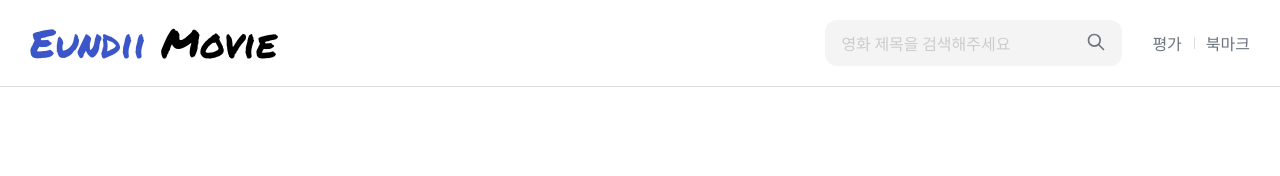
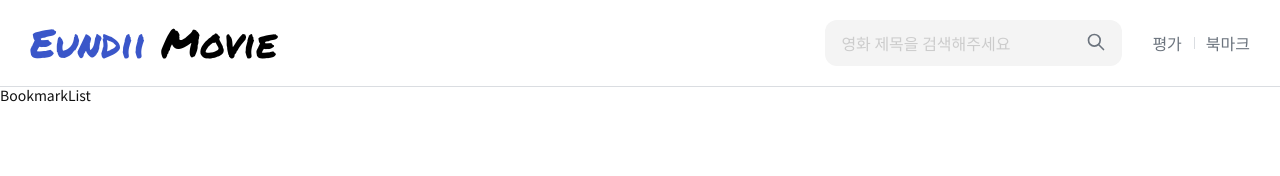
Before and after one commit to eundii/movie-review, a React (Create React App) app: page /bookmark in a window 1280 px wide. Shown: the top 176 px of the page. Built offline with nearby package versions, Linux system fonts and the light colour scheme.

Commit message:
bookmarklist 추가

```diff
--- a/src/App.js
+++ b/src/App.js
@@ -10,6 +10,7 @@ import ReviewDetail from "./pages/ReviewDetail";
 import MovieDetail from "./pages/MovieDetail";
 import Header from "./components/Header";
 import Footer from "./components/Footer";
+import BookmarkList from "./pages/BookmarkList";
 
 export const MovieStateContext = React.createContext();
 export const MovieDispatchContext = React.createContext();
@@ -27,6 +28,7 @@ function App() {
               <Routes>
                 <Route path="" element={<Home />} />
                 <Route path="/search" element={<SearchList />} />
+                <Route path="/bookmark" element={<BookmarkList />} />
                 {/* <Route path="/review/:id" element={<ReviewList />} />
                 <Route path="/detail/:id" element={<ReviewDetail />} /> */}
                 <Route path="/movie/:id" element={<MovieDetail />} />
--- a/src/components/Header.js
+++ b/src/components/Header.js
@@ -19,7 +19,7 @@ function Header() {
               <Link to={"/"}>평가</Link>
             </li>
             <li>
-              <Link to={"/"}>북마크</Link>
+              <Link to={"/bookmark"}>북마크</Link>
             </li>
           </ul>
         </nav>
--- /dev/null
+++ b/src/pages/BookmarkList.js
@@ -0,0 +1,7 @@
+import React from "react";
+
+function BookmarkList() {
+  return <div>BookmarkList</div>;
+}
+
+export default BookmarkList;
```
